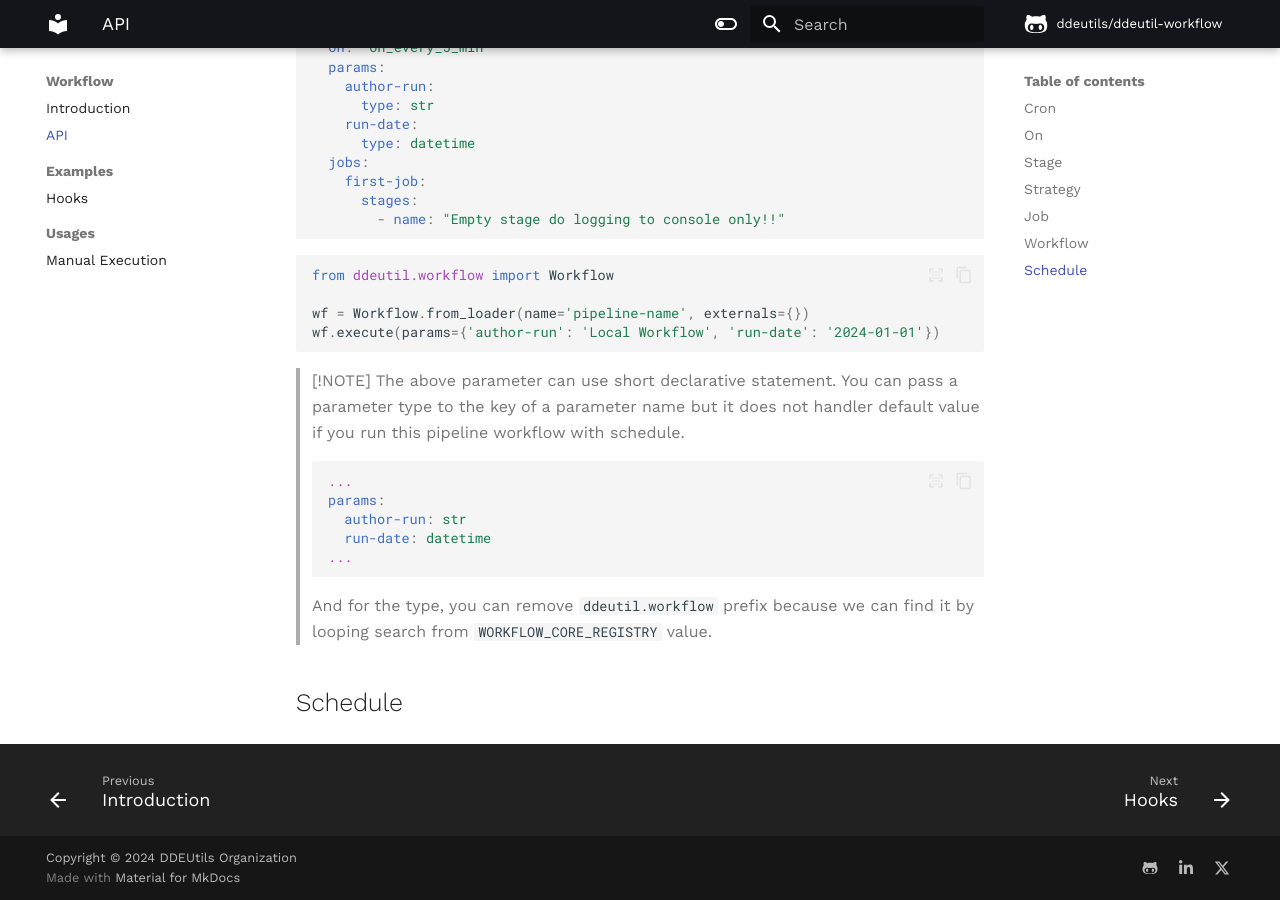
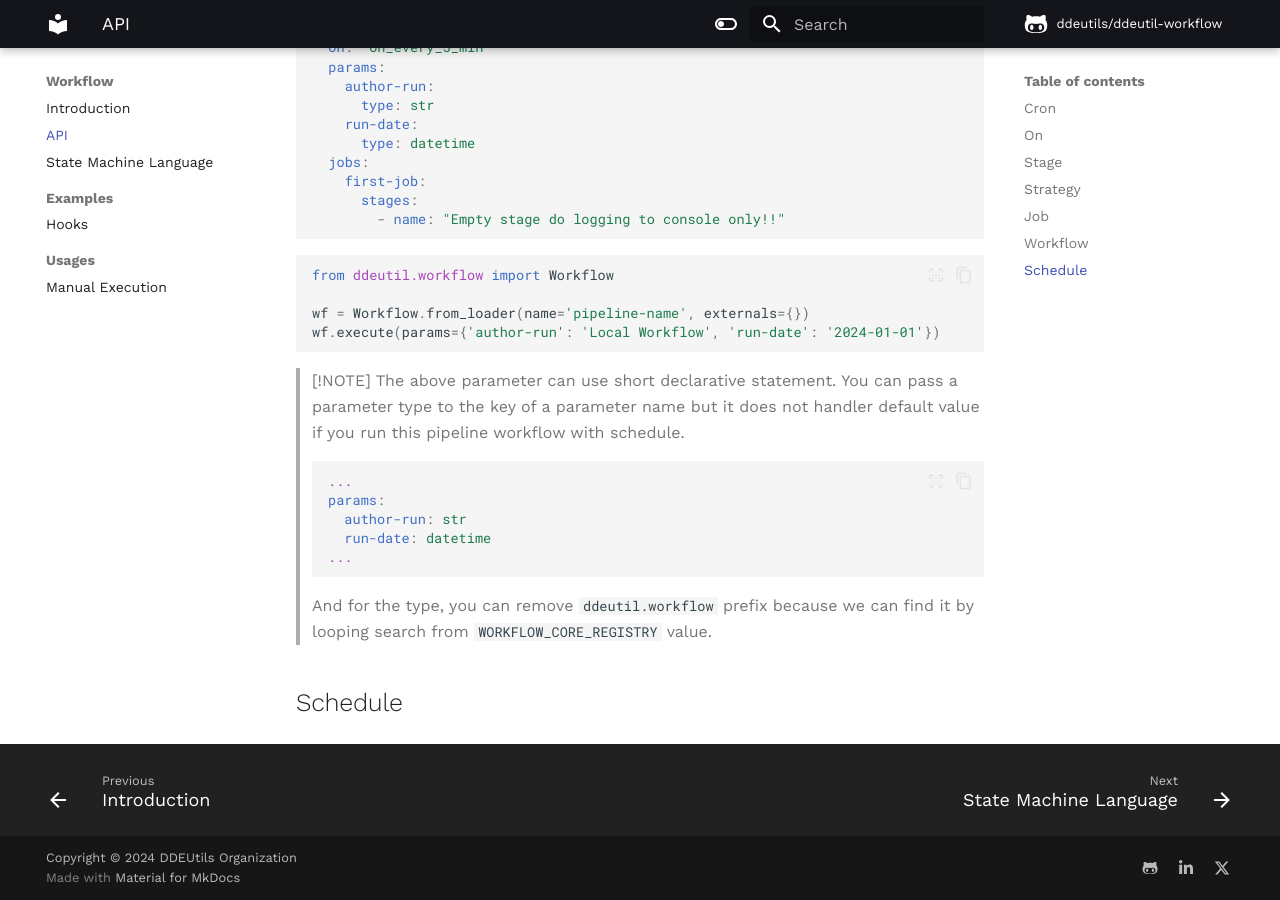
Before and after one commit to ddeutils/ddeutil-workflow, an MkDocs documentation site: the page built from docs/api.md, in a window 1280 px wide and 900 px high, scrolled down 1122 px. Built offline with MkDocs 1.6.1 and Material for MkDocs 9.7.7, drawn with Linux system fonts in a browser that asks for light colours; comment, search, counter and statistics services are not loaded.

Commit message:
:page_facing_up: docs: add compare with state machine language site.

```diff
--- a/mkdocs.yml
+++ b/mkdocs.yml
@@ -53,10 +53,11 @@ extra:
 nav:
   - Introduction: index.md
   - API: api.md
+  - State Machine Language: state_machine.md
   - Examples:
       - Hooks: examples/hook_stage.md
   - Usages:
-      - Manual Execution: examples/manual_execution.md
+      - Manual Execution: usages/manual_execution.md
 
 plugins:
   - tags
```
Also changed, not shown: docs/state_machine.md (added, +3 -0 lines), docs/usages/manual_execution.md (renamed from docs/examples/manual_execution.md).
